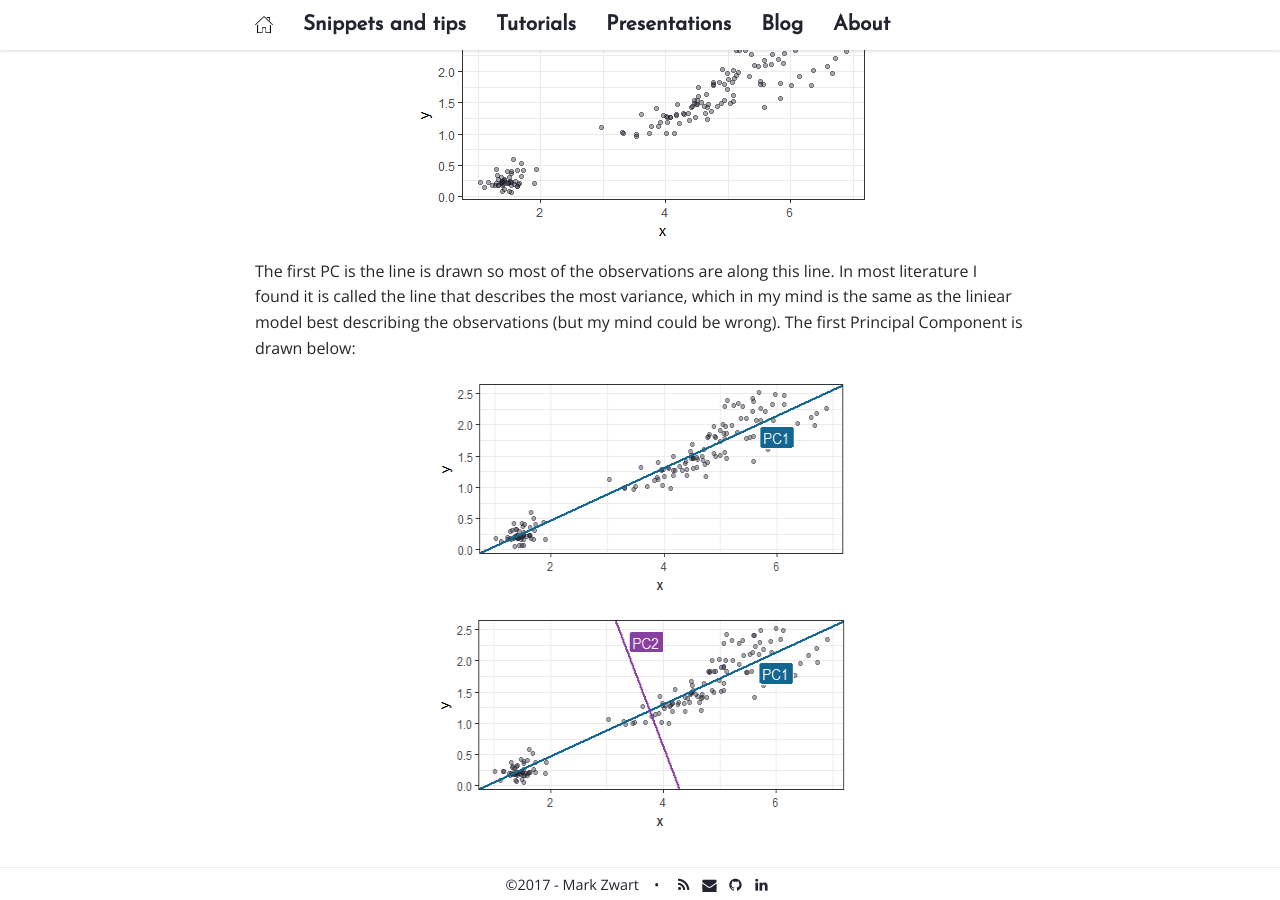
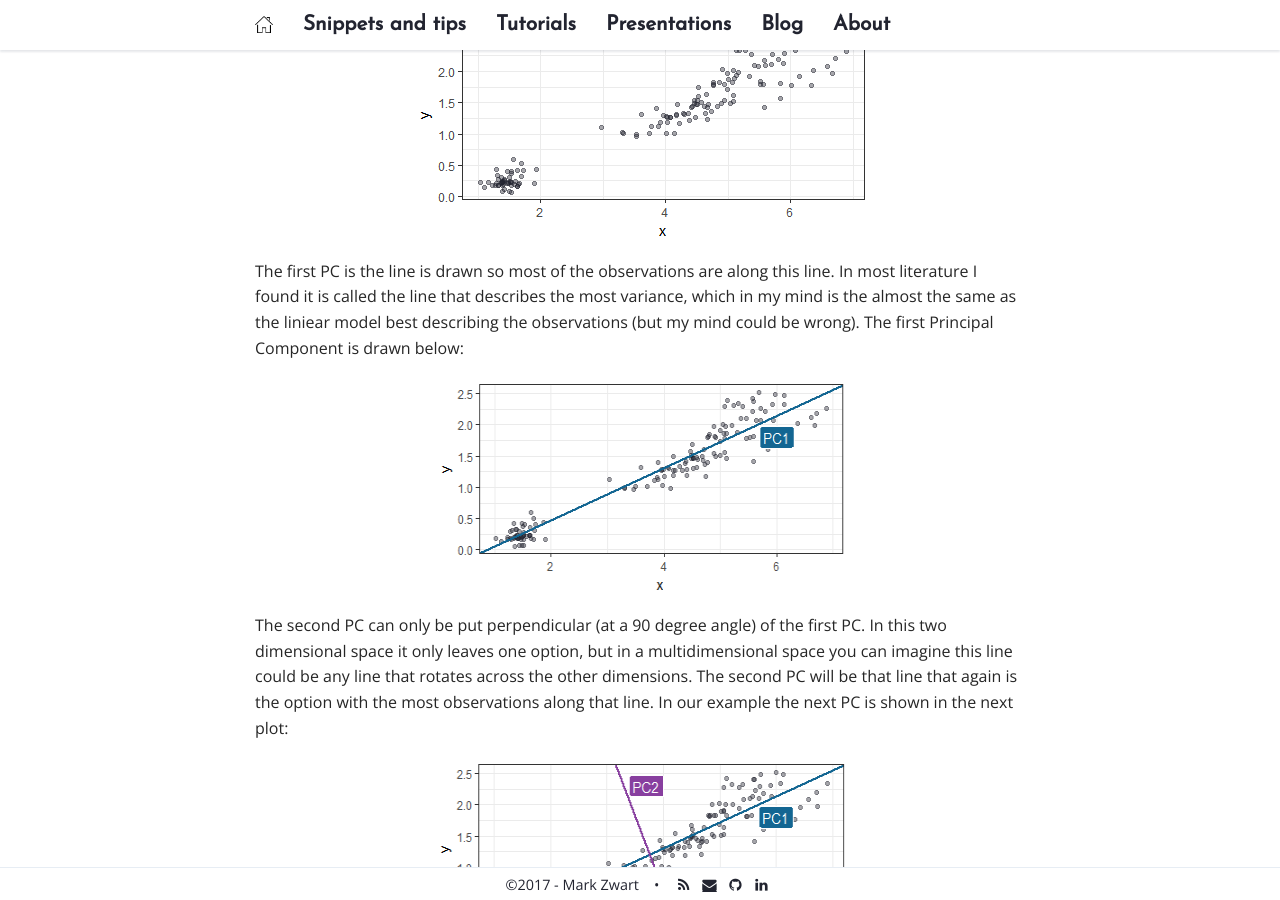
Before and after one commit to mark-me/mark-me.github.io, a Jekyll site: the page built from _pages/tutorials/pca/pca.md, in a window 1280 px wide and 900 px high, scrolled down 909 px. Built offline with Jekyll 4.4.1, drawn with Linux system fonts in a browser that asks for light colours; nearby versions of some CDN libraries; comment, search, counter and statistics services are not loaded; some of the changed text lies outside the part shown.

Commit message:
Update pca.md

```diff
--- a/_pages/tutorials/pca/pca.md
+++ b/_pages/tutorials/pca/pca.md
@@ -26,19 +26,27 @@
 <img src="/_pages/tutorials/pca/pca-explained-1.png" alt="No PC" width="537" height="220" align="center"/><br>
 {: refdef}
 
-The first PC is the line is drawn so most of the observations are along this line. In most literature I found it is called the line that describes the most variance, which in my mind is the same as the liniear model best describing the observations (but my mind could be wrong). The first Principal Component is drawn below:
+The first PC is the line is drawn so most of the observations are along this line. In most literature I found it is called the line that describes the most variance, which in my mind is the almost the same as the liniear model best describing the observations (but my mind could be wrong). The first Principal Component is drawn below:
 
 {:refdef: style="text-align: center;"}
 <img src="/_pages/tutorials/pca/pca-explained-2.png" alt="PC 1" width="537" height="220" align="center"/><br>
 {: refdef}
 
+The second PC can only be put perpendicular (at a 90 degree angle) of the first PC. In this two dimensional space it only leaves one option, but in a multidimensional space you can imagine this line could be any line that rotates across the other dimensions. The second PC will be that line that again is the option with the most observations along that line. In our example the next PC is shown in the next plot:
+
 {:refdef: style="text-align: center;"}
 <img src="/_pages/tutorials/pca/pca-explained-3.png" alt="PC2" width="537" height="220" align="center"/><br>
 {: refdef}
 
+Now as we take these two PCs as the new variables instead of the old one, the new space would be rotated and look like this:
+
 {:refdef: style="text-align: center;"}
 <img src="/_pages/tutorials/pca/pca-explained-4.png" alt="Rotated" width="537" height="220" align="center"/><br>
 {: refdef}
+
+In this case, using only two variables, the PCA procedure would end here. But for more dimensions the the PCA procedure would go on for as many variables there are, so all variation in the dataset is described in the new PC variables. But since the later created PCA's will add little information descibing the set's variability, they can be ignored.
+
+Of course doing a PCA on two variables has little meaning, but if we have 16, juicing all that information into less variables makes things less messy.
 
 # Our example: country religions
 
```
